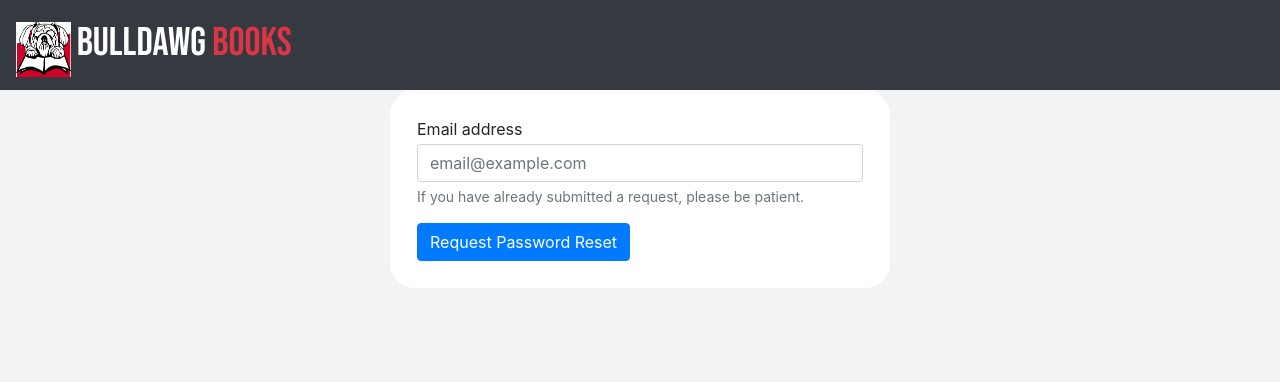
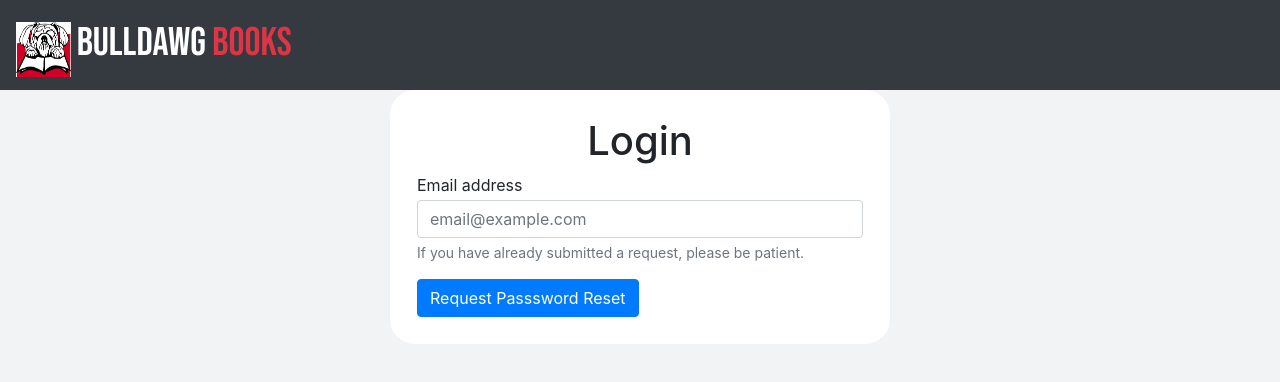
Before and after one commit to hunterwilkins2/bulldog-books, a React (Create React App) app: page /forgot in a window 1280 px wide. Shown: the top 382 px of the page. Built offline with nearby package versions, Linux system fonts and the light colour scheme.

Commit message:
added yup and formik to forgot password page

```diff
--- a/src/components/Forgot.js
+++ b/src/components/Forgot.js
@@ -1,5 +1,9 @@
+/* eslint-disable no-unused-vars */
 import React from 'react'
 import { Form, Button } from 'react-bootstrap'
+import { Formik, ErrorMessage } from 'formik'
+import * as yup from 'yup'
+
 
 import StoreNavbar from './StoreNavbar'
 
@@ -11,9 +15,64 @@ function Forgot(){
         borderRadius: '25px'
     }
 
+    const validationSchema = yup.object().shape({
+        email: yup.string().email('Invalid Email Format').required('Required'),
+        password: yup.string().required('Required')
+    })
+
     return(
         <>
             <StoreNavbar />
+            <Formik
+                initialValues={{email: '', password: ''}}
+                onSubmit={(data, {setSubmitting}) => {
+                    setSubmitting(true)
+                    // make async call to DB eventually
+                    console.log(data)
+                    setSubmitting(false)
+                }}
+                validationSchema={validationSchema}
+            >{({ handleSubmit,
+                    handleChange,
+                    handleBlur,
+                    values,
+                    touched,
+                    errors,
+                    setSubmitting
+                }) => (
+                    <Form className="login-form" style={formStyle} onSubmit={handleSubmit}>
+                        <h1> Login </h1>
+                        <Form.Group controlId="formBasicEmail">
+                            <Form.Label>Email address</Form.Label>
+                            <Form.Control
+                                name="email"
+                                placeholder="email@example.com"
+                                value={values.email}
+                                onChange={handleChange}
+                                onBlur={handleBlur}
+                                isValid={touched.email && !errors.email}
+                                isInvalid={touched.email && errors.email}
+                            />
+                            <Form.Text className="text-muted">
+                                If you have already submitted a request, please be patient.
+                            </Form.Text>
+                            <ErrorMessage name="email" />
+                        </Form.Group>
+                        <Button disabled={setSubmitting} variant="primary" type="submit">
+                                Request Passsword Reset
+                        </Button>
+                    </Form>
+                )}</Formik>
+        </>
+    )
+}
+
+export default Forgot
+
+
+
+/**
+  <StoreNavbar />
             <div style={{display: 'flex', justifyContent: 'center', maxWidth: '100vw'}}>
                 <Form className="login-form" style={formStyle}>
                     <Form.Group controlId="formBasicEmail">
@@ -28,8 +87,4 @@ function Forgot(){
                     </Button>
                 </Form>
             </div>
-        </>
-    )
-}
-
-export default Forgot
+ */
--- a/src/components/Login.js
+++ b/src/components/Login.js
@@ -1,8 +1,7 @@
-/* eslint-disable no-unused-vars */
 import React from 'react'
 import {Form, Button, } from 'react-bootstrap'
 import { Link } from 'react-router-dom'
-import { Formik, Field, ErrorMessage } from 'formik'
+import { Formik, ErrorMessage } from 'formik'
 import * as yup from 'yup'
 
 import BasicNav from './BasicNav'
@@ -39,7 +38,7 @@ function Login(){
     }
 
 
-    const schema = yup.object().shape({
+    const validationSchema = yup.object().shape({
         email: yup.string().email('Invalid Email Format').required('Required'),
         password: yup.string().required('Required')
     })
@@ -64,7 +63,7 @@ function Login(){
                         console.log(data)
                         setSubmitting(false)
                     }}
-                    validationSchema={schema}
+                    validationSchema={validationSchema}
                 >{({ handleSubmit,
                         handleChange,
                         handleBlur,
@@ -79,6 +78,7 @@ function Login(){
                                 <Form.Label>Email address</Form.Label>
                                 <Form.Control
                                     name="email"
+                                    placeholder="email@example.com"
                                     value={values.email}
                                     onChange={handleChange}
                                     onBlur={handleBlur}
```
